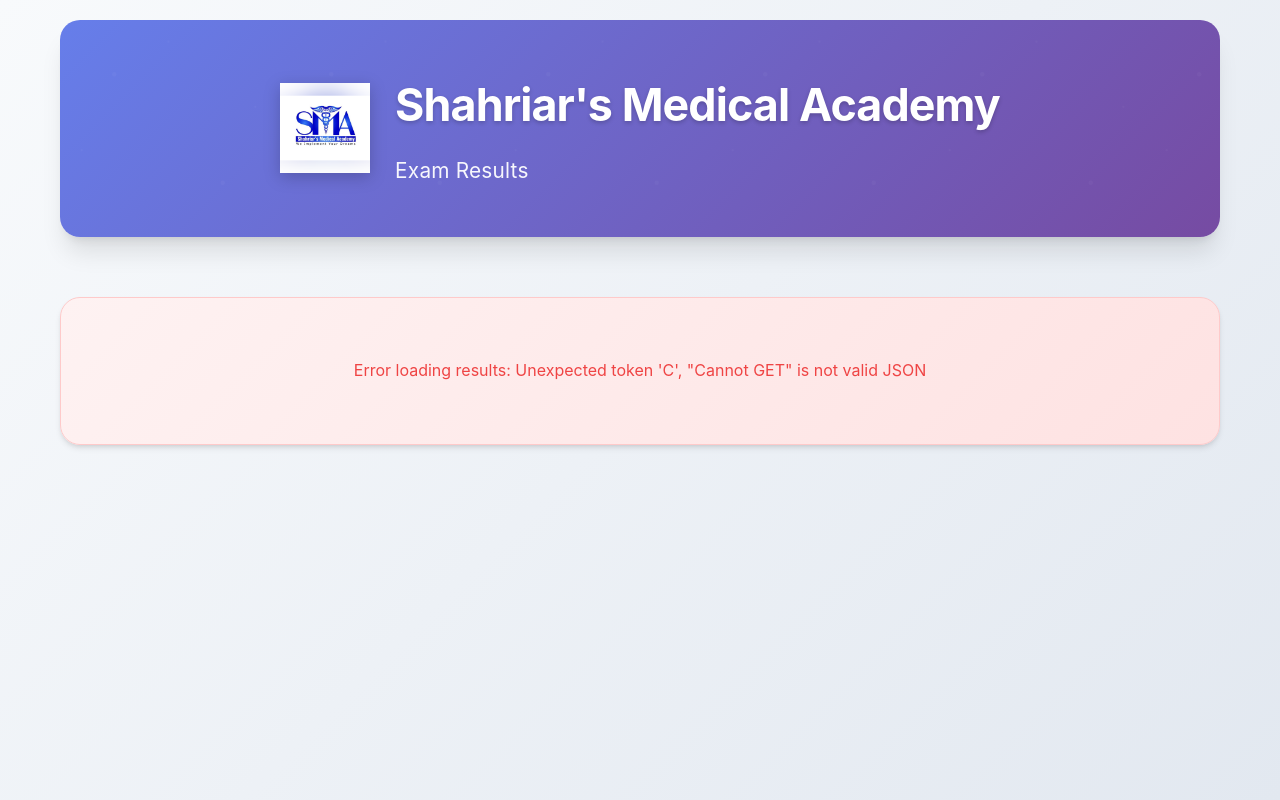
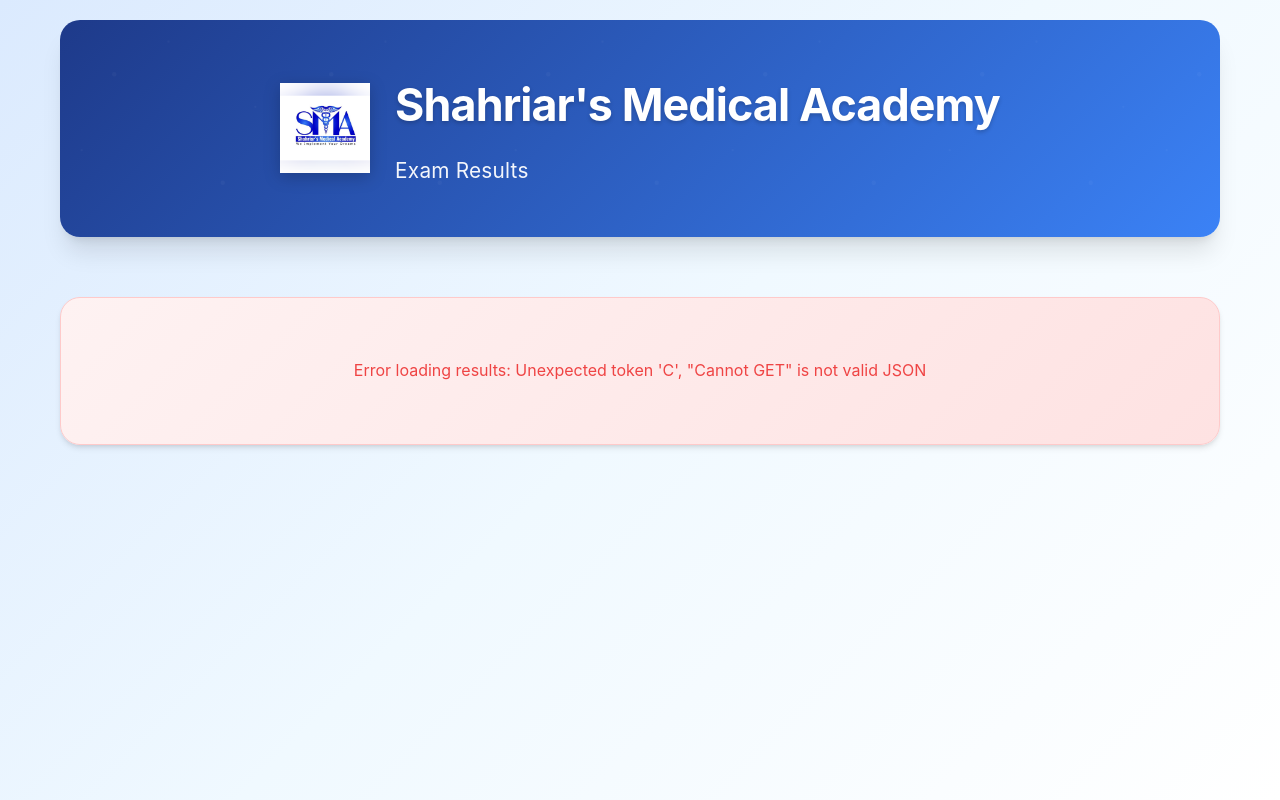
Before and after one commit to Istemamahmed20445/sma-exam-system, a Flask app: page /results/1 in a window 1280 px wide. Run offline with Flask 3, Linux system fonts and the light colour scheme; some libraries are stand-ins or nearby versions.

Commit message:
🎨 Updated Theme to Blue and White Color Scheme
- Changed primary colors to beautiful blue shades (#1e3a8a, #3b82f6)
- Updated background gradients to blue and white tones
- Enhanced exam interface with blue gradient background
- Updated all UI elements to use blue color palette
- Maintained glassmorphism effects with blue accents
- Updated question palette and navigation buttons
- Enhanced option buttons with blue hover effects
- Updated admin panel to match blue theme
- Consistent blue and white design throughout
- Professional and clean color scheme

```diff
--- a/static/css/admin.css
+++ b/static/css/admin.css
@@ -2,7 +2,7 @@
 
 .admin-container {
     min-height: 100vh;
-    background: linear-gradient(135deg, #f8fafc 0%, #e2e8f0 100%);
+    background: linear-gradient(135deg, #dbeafe 0%, #f0f9ff 50%, #ffffff 100%);
 }
 
 .admin-header {
--- a/static/css/style.css
+++ b/static/css/style.css
@@ -7,10 +7,10 @@
 }
 
 :root {
-    --primary-color: #2563eb;
-    --primary-dark: #1d4ed8;
+    --primary-color: #1e3a8a;
+    --primary-dark: #1e40af;
     --primary-light: #3b82f6;
-    --secondary-color: #f0f9ff;
+    --secondary-color: #dbeafe;
     --accent-color: #f59e0b;
     --success-color: #10b981;
     --warning-color: #f59e0b;
@@ -24,14 +24,14 @@
     --shadow-md: 0 4px 6px -1px rgb(0 0 0 / 0.1), 0 2px 4px -2px rgb(0 0 0 / 0.1);
     --shadow-lg: 0 10px 15px -3px rgb(0 0 0 / 0.1), 0 4px 6px -4px rgb(0 0 0 / 0.1);
     --shadow-xl: 0 20px 25px -5px rgb(0 0 0 / 0.1), 0 8px 10px -6px rgb(0 0 0 / 0.1);
-    --gradient-primary: linear-gradient(135deg, #667eea 0%, #764ba2 100%);
-    --gradient-success: linear-gradient(135deg, #11998e 0%, #38ef7d 100%);
-    --gradient-warning: linear-gradient(135deg, #f093fb 0%, #f5576c 100%);
+    --gradient-primary: linear-gradient(135deg, #1e3a8a 0%, #3b82f6 100%);
+    --gradient-success: linear-gradient(135deg, #10b981 0%, #059669 100%);
+    --gradient-warning: linear-gradient(135deg, #f59e0b 0%, #d97706 100%);
 }
 
 body {
     font-family: 'Inter', 'Segoe UI', Tahoma, Geneva, Verdana, sans-serif;
-    background: linear-gradient(135deg, #f8fafc 0%, #e2e8f0 100%);
+    background: linear-gradient(135deg, #dbeafe 0%, #f0f9ff 50%, #ffffff 100%);
     color: var(--text-color);
     line-height: 1.6;
     min-height: 100vh;
```
Also changed, not shown: static/css/exam.css (+27 -27 lines).
